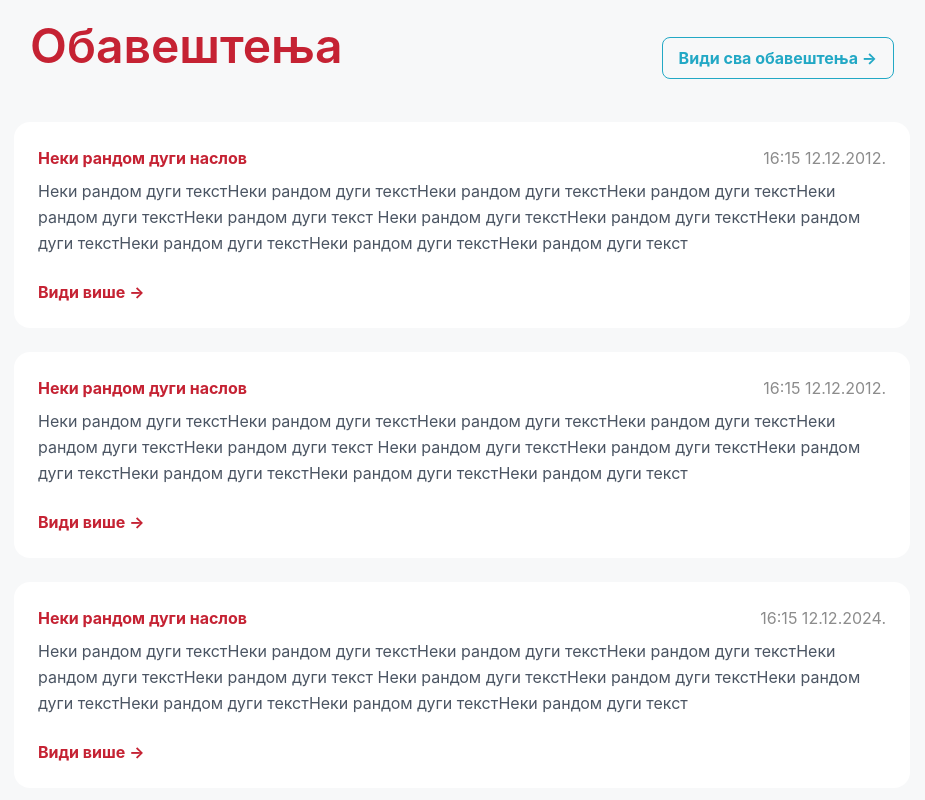
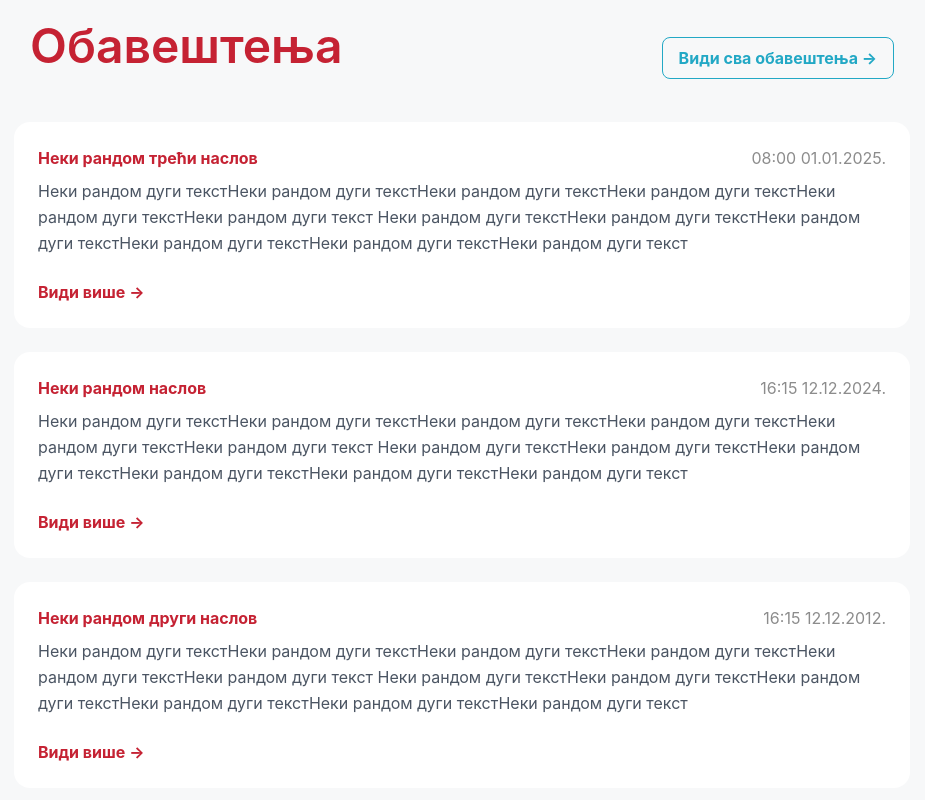
Before and after one commit to someoneb100/sajt, a React (Create React App) app: page /#/ in a window 1280 px wide. Shown: the part 1008-1808 px from the top of the page, without its empty margins (178-1103 px from the left). Built offline with nearby package versions, Linux system fonts and the light colour scheme.

Commit message:
fix ordering of obavestenja on home page

```diff
--- a/src/data/obavestenja/0.json
+++ b/src/data/obavestenja/0.json
@@ -1,5 +1,5 @@
 {
-    "naslov": "Неки рандом дуги наслов",
+    "naslov": "Неки рандом наслов",
     "opis": "Неки рандом дуги текстНеки рандом дуги текстНеки рандом дуги текстНеки рандом дуги текстНеки рандом дуги текстНеки рандом дуги текст Неки рандом дуги текстНеки рандом дуги текстНеки рандом дуги текстНеки рандом дуги текстНеки рандом дуги текстНеки рандом дуги текст",
     "datum": "16:15 12.12.2024.",
     "tagovi": ["novost", "1"]
--- a/src/data/obavestenja/1.json
+++ b/src/data/obavestenja/1.json
@@ -1,5 +1,5 @@
 {
-    "naslov": "Неки рандом дуги наслов",
+    "naslov": "Неки рандом први наслов",
     "opis": "Неки рандом дуги текстНеки рандом дуги текстНеки рандом дуги текстНеки рандом дуги текстНеки рандом дуги текстНеки рандом дуги текст Неки рандом дуги текстНеки рандом дуги текстНеки рандом дуги текстНеки рандом дуги текстНеки рандом дуги текстНеки рандом дуги текст",
     "datum": "16:15 12.12.2012.",
     "tagovi": ["novost", "2"]
--- a/src/data/obavestenja/2.json
+++ b/src/data/obavestenja/2.json
@@ -1,5 +1,5 @@
 {
-    "naslov": "Неки рандом дуги наслов",
+    "naslov": "Неки рандом други наслов",
     "opis": "Неки рандом дуги текстНеки рандом дуги текстНеки рандом дуги текстНеки рандом дуги текстНеки рандом дуги текстНеки рандом дуги текст Неки рандом дуги текстНеки рандом дуги текстНеки рандом дуги текстНеки рандом дуги текстНеки рандом дуги текстНеки рандом дуги текст",
     "datum": "16:15 12.12.2012.",
     "tagovi": ["novost", "3"]
--- a/src/data/obavestenja/3.json
+++ b/src/data/obavestenja/3.json
@@ -1,6 +1,6 @@
 {
     "index": 3,
-    "naslov": "Неки рандом дуги наслов",
+    "naslov": "Неки рандом трећи наслов",
     "opis": "Неки рандом дуги текстНеки рандом дуги текстНеки рандом дуги текстНеки рандом дуги текстНеки рандом дуги текстНеки рандом дуги текст Неки рандом дуги текстНеки рандом дуги текстНеки рандом дуги текстНеки рандом дуги текстНеки рандом дуги текстНеки рандом дуги текст",
     "datum": "08:00 01.01.2025.",
     "tagovi": ["novost", "4"]
--- a/src/pages/Pocetna.js
+++ b/src/pages/Pocetna.js
@@ -33,7 +33,7 @@ function Pocetna() {
 				const dateA = new Date(a.datum); // Convert 'datum' to Date object for comparison
 				const dateB = new Date(b.datum); // Convert 'datum' to Date object for comparison
 
-				return dateB - dateA; // Sorting in descending order (latest first)
+				return dateA - dateB; // Sorting in ascending order (latest last)
 			});
 
 			setObavestenja(data); // Update state with the imported JSON files
```
